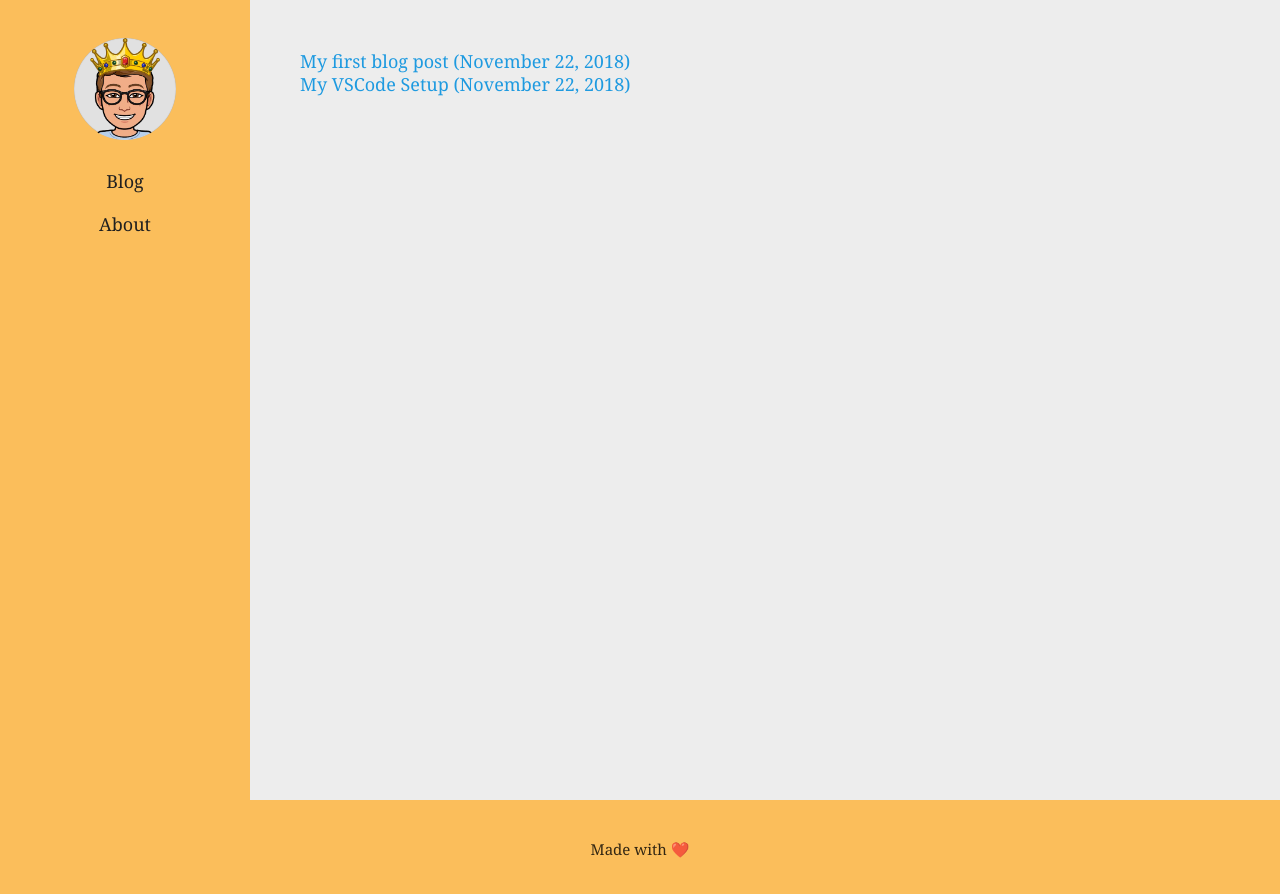
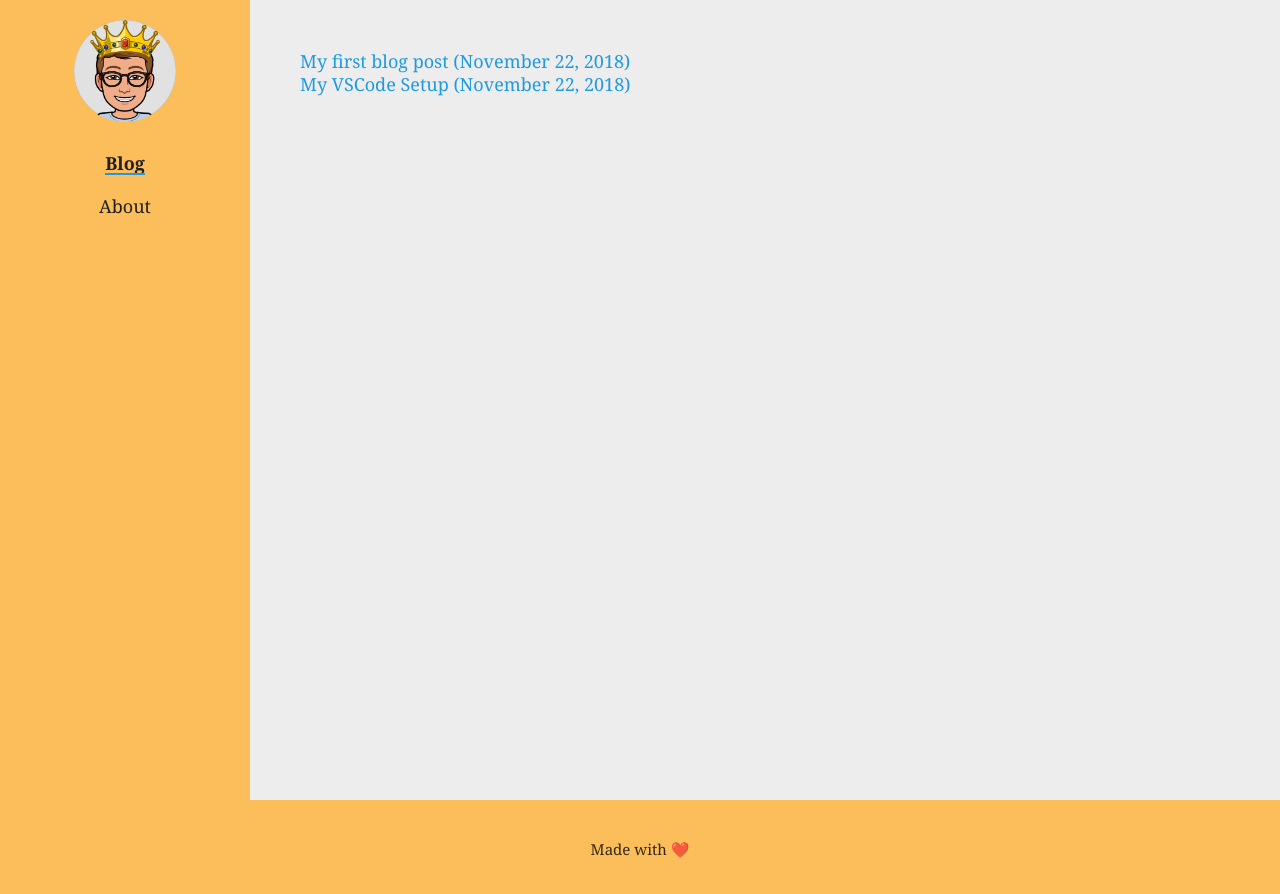
Before and after one commit to SpencerAung/spenceraung.me, a Gatsby site: page / in a window 1280 px wide. Built offline with nearby package versions, Linux system fonts and the light colour scheme; Gatsby itself is replaced by a stand-in of ours; some packages are replaced by stand-ins of ours.

Commit message:
style. higlight active linke and use grid layout

```diff
--- a/src/components/Layout.jsx
+++ b/src/components/Layout.jsx
@@ -4,12 +4,14 @@ import Helmet from 'react-helmet';
 import { StaticQuery, graphql } from 'gatsby';
 import styled, { ThemeProvider } from 'styled-components';
 
-import Sidebar from './Sidebar';
+import SideMenu from './SideMenu';
 import Footer from './Footer';
 import { GlobalStyle } from './styles/GlobalStyles';
 import { theme } from './styles/theme';
 
 const PageWrapper = styled.div`
+  display: grid;
+  grid-template-columns: repeat(6, 1fr);
   margin: 0 auto;
   max-width: 1440px;
   min-height: 100vh;
@@ -18,18 +20,25 @@ const PageWrapper = styled.div`
   background-color: ${(props) => props.theme.yellow};
 `;
 
-const Flex = styled.div`
-  display: flex;
-  flex-direction: row;
-  justify-content: flex-start;
-  align-items: flex-start;
+const SideMenuWrapper = styled.div`
+  grid-column: 1/2;
+  grid-row: 1;
+  min-width: 250px;
+  max-width: 250px;
 `;
 
 const ContentWrapper = styled.section`
   flex: 1;
+  grid-column: 2/7;
+  grid-row: 1;
   min-height: 100vh;
   padding: 5rem;
   background-color: ${(props) => props.theme.offWhite};
+`;
+
+const FooterWrapper = styled.div`
+  grid-column: 1/7;
+  grid-row: 2;
 `;
 
 const Layout = ({ children }) => (
@@ -58,13 +67,15 @@ const Layout = ({ children }) => (
           <Fragment>
             <GlobalStyle />
             <PageWrapper>
-              <Flex>
-                <Sidebar />
-                <ContentWrapper>
-                  <div>{children}</div>
-                </ContentWrapper>
-              </Flex>
-              <Footer />
+              <SideMenuWrapper>
+                <SideMenu />
+              </SideMenuWrapper>
+              <ContentWrapper>
+                <div>{children}</div>
+              </ContentWrapper>
+              <FooterWrapper>
+                <Footer />
+              </FooterWrapper>
             </PageWrapper>
           </Fragment>
         </ThemeProvider>
--- a/src/components/Sidebar.jsx
+++ b/src/components/SideMenu.jsx
@@ -5,8 +5,6 @@ import { Link } from 'gatsby';
 import Image from './Image';
 
 const StyledSection = styled.menu`
-  width: 250px;
-  height: 100%;
   padding: 0;
   text-align: center;
   background-color: ${({ theme }) => theme.yellow};
@@ -35,12 +33,14 @@ const MenuLink = styled.div`
     font-weight: 500;
   }
 
-  a:hover {
+  a:hover,
+  a.active {
     color: ${({ theme }) => theme.black};
     font-weight: 700;
   }
 
-  a:hover::after {
+  a:hover::after,
+  a.active::after {
     content: '';
     position: absolute;
     bottom: 0;
@@ -51,18 +51,22 @@ const MenuLink = styled.div`
   }
 `;
 
-const Sidebar = () => (
+const SideMenu = () => (
   <StyledSection>
     <ImageWrapper>
       <Image />
     </ImageWrapper>
     <MenuLink>
-      <Link to="/">Blog</Link>
+      <Link to="/" activeClassName="active">
+        Blog
+      </Link>
     </MenuLink>
     <MenuLink>
-      <Link to="/about">About</Link>
+      <Link to="/about" activeClassName="active">
+        About
+      </Link>
     </MenuLink>
   </StyledSection>
 );
 
-export default Sidebar;
+export default SideMenu;
```
